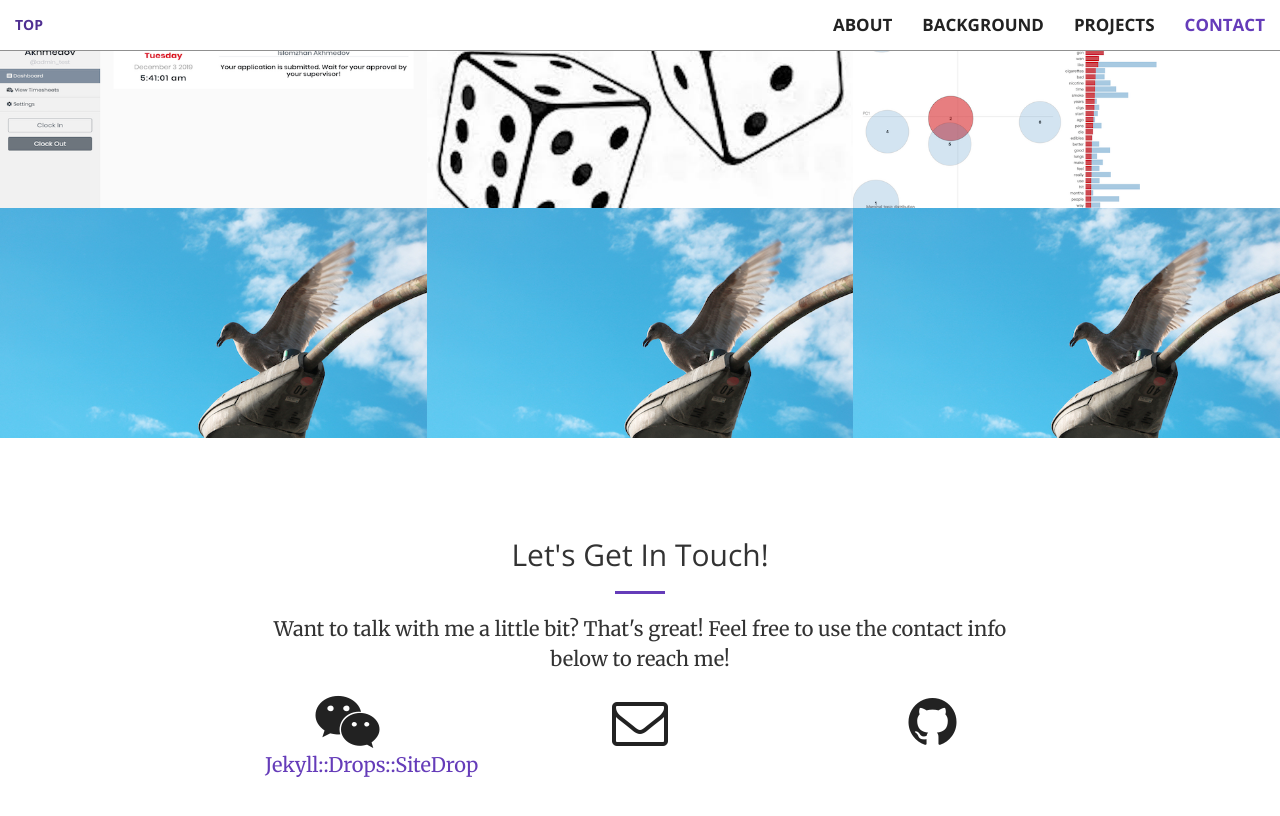
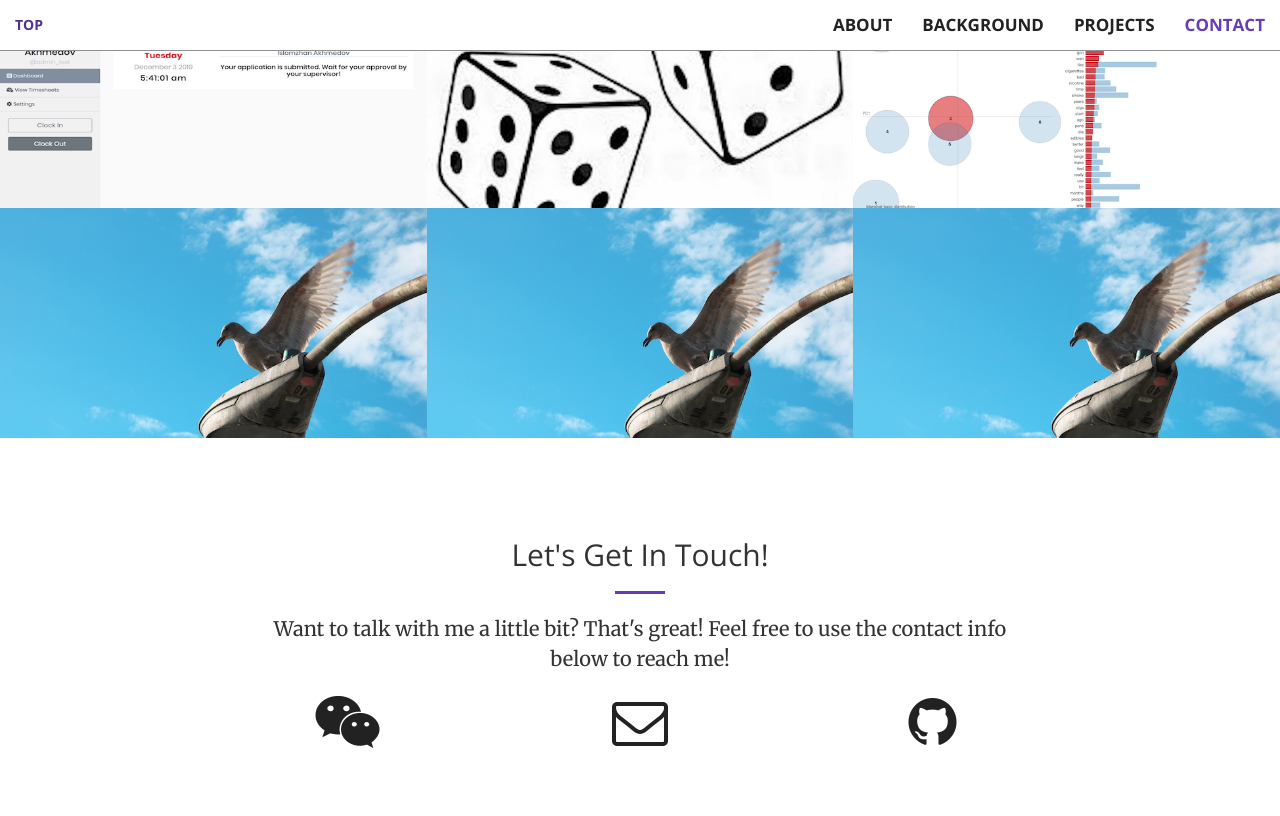
Before and after one commit to o0BB0o/o0BB0o.github.io, a Jekyll site: the page built from index.html, in a window 1280 px wide and 900 px high, scrolled down 2156 px. Shown: the top 816 px of the window. Built offline with Jekyll 4.4.1, drawn with Linux system fonts in a browser that asks for light colours.

Commit message:
Update contact.html

```diff
--- a/_includes/contact.html
+++ b/_includes/contact.html
@@ -7,9 +7,9 @@
                 <p> Want to talk with me a little bit? That's great! Feel free to use the contact info below to reach me! </p>
             </div>
         <div class="col-lg-2 col-lg-offset-2 text-center">
-            <a href="//TODO">
+            <a href="#">
                 <i class="fa fa-weixin fa-3x wow bounceIn" data-wow-delay=".1s"></i>
-                <p>{{ site }}</p>
+                <p>{{  }}</p>
             </a>
         </div>
         <div class="col-lg-2 col-lg-offset-1 text-center">
```
